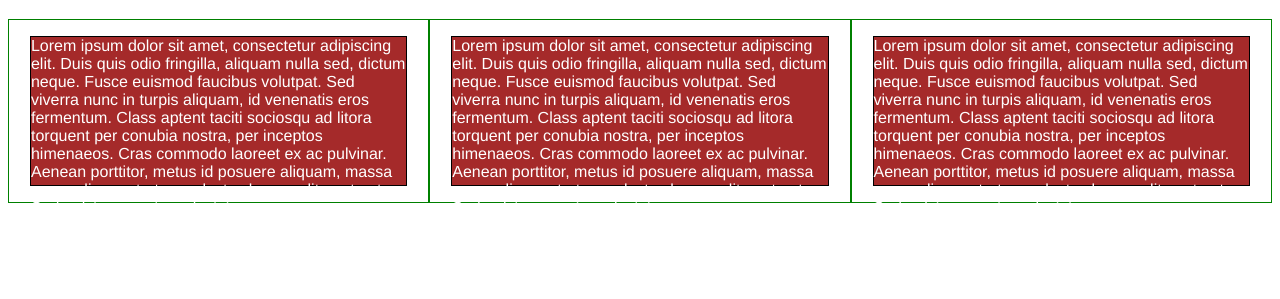
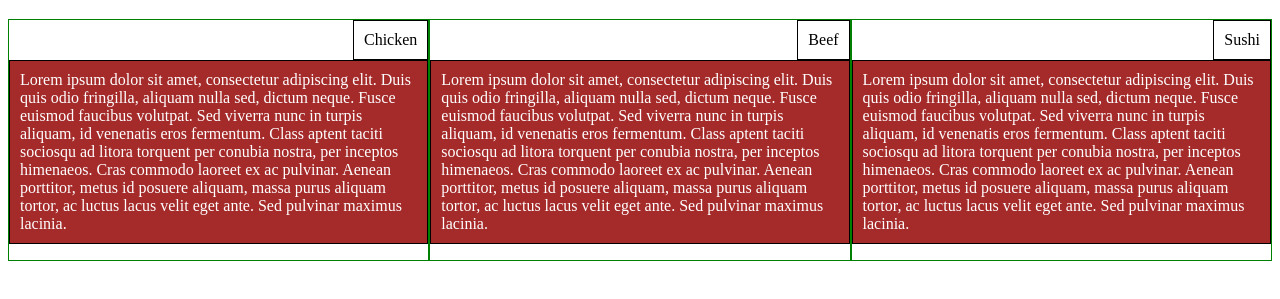
Before and after one commit to trungnt189/coursera-test, a plain HTML site: page md2-solution/index.html in a window 1280 px wide. Shown: the part 61-360 px from the top of the page. Drawn offline with Linux system fonts and the light colour scheme.

Commit message:
update 220511

```diff
--- a/md2-solution/css/styles.css
+++ b/md2-solution/css/styles.css
@@ -3,6 +3,12 @@
 }
 .row {
     width: 100%;
+}
+title {
+    display: block;
+    float: right;
+    padding: 10px;
+    border: 1px solid black;
 }
 h1 {
     text-align: center;
@@ -10,12 +16,14 @@ h1 {
 p {
     border: 1px solid black;
     background-color: #A52A2A;
-    width: 90%;
-    height: 150px;
+    width: 100%;
+    height: auto;
     margin-right: auto;
     margin-left: auto;
-    font-family: Helvetica;
     color: white;
+    clear: both;
+    padding: 10px;
+    overflow: hidden;
 }
 
 
```
